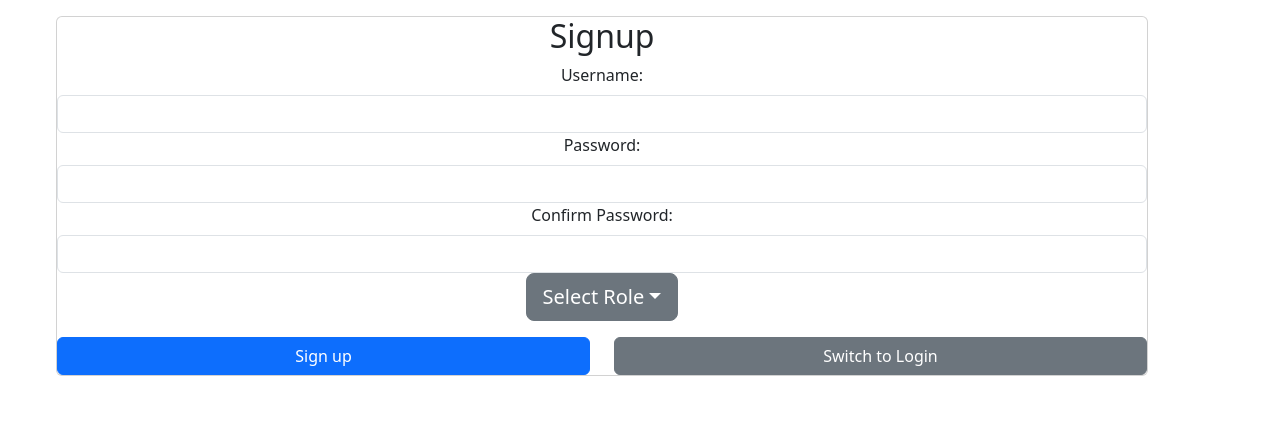
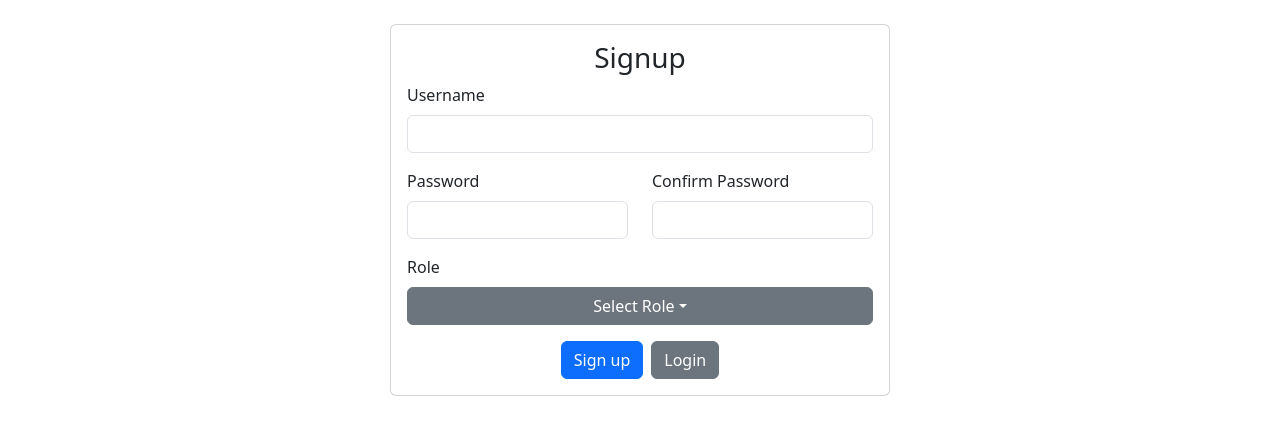
Before and after one commit to Takalakaa/storypointforecast, a React (Create React App) app in the folder story-point-forcast-client/: page /signup in a window 1280 px wide. Shown: the top 434 px of the page. Built offline with nearby package versions, Linux system fonts and the light colour scheme.

Commit message:
ui improvements, improving assessment page

```diff
--- a/story-point-forcast-client/src/Authentication/loginPage.js
+++ b/story-point-forcast-client/src/Authentication/loginPage.js
@@ -1,12 +1,23 @@
-import React, { useState } from 'react';
-import { Col, Form, Card, Button } from 'reactstrap';
-import { useNavigate } from 'react-router-dom';
+import React, { useState } from "react";
+import {
+  Container,
+  Card,
+  CardBody,
+  Form,
+  FormGroup,
+  Label,
+  Input,
+  Button,
+  Row,
+  Col,
+} from "reactstrap";
+import { useNavigate } from "react-router-dom";
 
 export default function Login({ onLogin }) {
   const baseUrl = "http://localhost:5000";
-  const [username, setUsername] = useState('');
-  const [password, setPassword] = useState('');
-  const navigate = useNavigate(); // Navigation hook
+  const [username, setUsername] = useState("");
+  const [password, setPassword] = useState("");
+  const navigate = useNavigate();
 
   const handleSubmit = async (event) => {
     event.preventDefault();
@@ -14,19 +25,19 @@ export default function Login({ onLogin }) {
   };
 
   const login = async () => {
-    let route = baseUrl + "/login";
+    let route = `${baseUrl}/login`;
     try {
       const response = await fetch(route, {
-        method: 'POST',
+        method: "POST",
         headers: { "Content-Type": "application/json" },
-        body: JSON.stringify({ name: username, password: password, action: "login" })
+        body: JSON.stringify({ name: username, password, action: "login" }),
       });
 
       if (response.status === 200) {
         const data = await response.json();
         if (data !== 0) {
-          onLogin(data); // Set token in Router.js
-          navigate("/"); // Redirect to home after login
+          onLogin(data);
+          navigate("/");
         }
       } else {
         console.error("Login failed:", response.status);
@@ -37,30 +48,46 @@ export default function Login({ onLogin }) {
   };
 
   return (
-    <Card>
-      <Col style={styles.container}>
-        <h2>Login</h2>
-        <Form onSubmit={handleSubmit} style={styles.form}>
-          <div style={styles.inputGroup}>
-            <label htmlFor="username">Username:</label>
-            <input type="text" id="username" value={username} onChange={(e) => setUsername(e.target.value)} required />
-          </div>
-          <div style={styles.inputGroup}>
-            <label htmlFor="password">Password:</label>
-            <input type="password" id="password" value={password} onChange={(e) => setPassword(e.target.value)} required />
-          </div>
-          <button type="submit" style={styles.button}>Login</button>
-        </Form>
+    <Container className="mt-4">
+      <Card style={{ maxWidth: "500px", margin: "auto" }}>
+        <CardBody>
+          <h3 className="text-center">Login</h3>
+          <Form onSubmit={handleSubmit}>
+            <FormGroup className="mb-3">
+              <Label htmlFor="username">Username</Label>
+              <Input
+                type="text"
+                id="username"
+                value={username}
+                onChange={(e) => setUsername(e.target.value)}
+                required
+              />
+            </FormGroup>
 
-        <Button color="link" onClick={() => navigate("/signup")} style={styles.signupButton}>
-          Don't have an account? Sign Up
-        </Button>
-      </Col>
-    </Card>
+            <FormGroup className="mb-3">
+              <Label htmlFor="password">Password</Label>
+              <Input
+                type="password"
+                id="password"
+                value={password}
+                onChange={(e) => setPassword(e.target.value)}
+                required
+              />
+            </FormGroup>
+
+            <Row className="text-center">
+              <Col>
+                <Button type="submit" color="primary" className="me-2">
+                  Login
+                </Button>
+                <Button color="secondary" onClick={() => navigate("/signup")}>
+                  Sign Up
+                </Button>
+              </Col>
+            </Row>
+          </Form>
+        </CardBody>
+      </Card>
+    </Container>
   );
 }
-
-const styles = {
-  container: { display: 'flex', flexDirection: 'column', alignItems: 'center' },
-  signupButton: { marginTop: '10px', textDecoration: 'underline', cursor: 'pointer' }
-};
--- a/story-point-forcast-client/src/Authentication/signupPage.js
+++ b/story-point-forcast-client/src/Authentication/signupPage.js
@@ -1,128 +1,171 @@
-import React, { useState } from 'react';
-import { Col, Form, Card, Button, Row, Dropdown, DropdownItem, DropdownMenu, DropdownToggle, Label, Input, Modal, ModalHeader, ModalBody, Container } from 'reactstrap';
-import { useNavigate } from 'react-router-dom';
+import React, { useState } from "react";
+import {
+    Container,
+    Card,
+    CardBody,
+    Form,
+    FormGroup,
+    Label,
+    Input,
+    Button,
+    Row,
+    Col,
+    Dropdown,
+    DropdownItem,
+    DropdownMenu,
+    DropdownToggle,
+    Modal,
+    ModalHeader,
+    ModalBody,
+} from "reactstrap";
+import { useNavigate } from "react-router-dom";
 
 export default function Signup({ onLogin }) {
     const baseUrl = "http://localhost:5000";
-  const [username, setUsername] = useState('');
-  const [password, setPassword] = useState('');
-  const [confirm_password, setConfirmPassword] = useState('');
+    const [username, setUsername] = useState("");
+    const [password, setPassword] = useState("");
+    const [confirmPassword, setConfirmPassword] = useState("");
     const [role, setRole] = useState(null);
     const [dropdownOpen, setDropdownOpen] = useState(false);
     const [passwordModalOpen, setPasswordModalOpen] = useState(false);
     const [errorModalOpen, setErrorModalOpen] = useState(false);
-  const navigate = useNavigate(); // Hook for navigation
+    const navigate = useNavigate();
 
-  const toggle = () => setDropdownOpen(!dropdownOpen);
-  const passwordModalToggle = () => setPasswordModalOpen(!passwordModalOpen);
-  const errorModalToggle = () => setErrorModalOpen(!errorModalOpen);
+    const toggleDropdown = () => setDropdownOpen(!dropdownOpen);
+    const togglePasswordModal = () => setPasswordModalOpen(!passwordModalOpen);
+    const toggleErrorModal = () => setErrorModalOpen(!errorModalOpen);
 
     const handleSubmit = async (event) => {
         event.preventDefault();
+        if (!role) {
+            alert("Please select a role before signing up.");
+            return;
+        }
         signup();
     };
 
     const signup = async () => {
-    if (confirm_password !== password) {
-        passwordModalToggle();
+        if (password !== confirmPassword) {
+            togglePasswordModal();
             return;
         }
-    let route = baseUrl + "/signup";
+        const route = `${baseUrl}/signup`;
         const response = await fetch(route, {
-        method: 'POST',
+            method: "POST",
             headers: { "Content-type": "application/json; charset=UTF-8" },
-        body: JSON.stringify({ name: username, password: password, role: role }),
+            body: JSON.stringify({ name: username, password, role }),
         });
 
         if (response.status === 200) {
             console.log("Signup successful");
             loginAfterSignup();
         } else if (response.status === 201) {
-        errorModalToggle();
+            toggleErrorModal();
         }
     };
 
     const loginAfterSignup = async () => {
-    const route = baseUrl + "/login";
+        const route = `${baseUrl}/login`;
         const response = await fetch(route, {
-      method: 'POST',
+            method: "POST",
             headers: { "Content-type": "application/json; charset=UTF-8" },
-      body: JSON.stringify({ name: username, password: password, action: "login" }),
+            body: JSON.stringify({ name: username, password, action: "login" }),
         });
 
         if (response.status === 200) {
             const data = await response.json();
             if (data !== 0) {
-          onLogin(data); // Set token in Router.js
-          // FIX THIS
-          navigate("/"); // Redirect to assessment after login
+                onLogin(data);
+                navigate("/");
             }
         } else {
-      errorModalToggle(); // Handle error if login fails
+            toggleErrorModal();
         }
     };
 
     return (
-    <Container>
-        <Card>
-        <Col>
-            <h2>Signup</h2>
+        <Container className="mt-4">
+            <Card style={{ maxWidth: "500px", margin: "auto" }}>
+                <CardBody>
+                    <h3 className="text-center">Signup</h3>
                     <Form onSubmit={handleSubmit}>
+                        <FormGroup className="mb-3">
+                            <Label htmlFor="username">Username</Label>
+                            <Input
+                                type="text"
+                                id="username"
+                                value={username}
+                                onChange={(e) => setUsername(e.target.value)}
+                                required
+                            />
+                        </FormGroup>
+
                         <Row>
-                    <Col>
-                        <Label htmlFor="username">Username:</Label>
-                        <Input type="text" id="username" value={username} onChange={(e) => setUsername(e.target.value)} required />
+                            <Col sm="12" md="6">
+                                <FormGroup className="mb-3">
+                                    <Label htmlFor="password">Password</Label>
+                                    <Input
+                                        type="password"
+                                        id="password"
+                                        value={password}
+                                        onChange={(e) => setPassword(e.target.value)}
+                                        required
+                                    />
+                                </FormGroup>
+                            </Col>
+                            <Col sm="12" md="6">
+                                <FormGroup className="mb-3">
+                                    <Label htmlFor="confirm-password">Confirm Password</Label>
+                                    <Input
+                                        type="password"
+                                        id="confirm-password"
+                                        value={confirmPassword}
+                                        onChange={(e) => setConfirmPassword(e.target.value)}
+                                        required
+                                    />
+                                </FormGroup>
                             </Col>
                         </Row>
-                <Row>
-                    <Col>
-                        <Label htmlFor="password">Password:</Label>
-                        <Input type="password" id="password" value={password} onChange={(e) => setPassword(e.target.value)} required />
-                    </Col>
-                </Row>
-                <Row>
-                    <Col>
-                        <Label htmlFor="confirm-password">Confirm Password:</Label>
-                        <Input type="password" id="confirm-password" value={confirm_password} onChange={(e) => setConfirmPassword(e.target.value)} required />
-                    </Col>
-                </Row>
-                <Row>
-                    <Col>
-                        <Dropdown isOpen={dropdownOpen} toggle={toggle}>
-                            <DropdownToggle caret size="lg">
-                                {role || 'Select Role'}
+
+                        <FormGroup className="mb-3">
+                            <Label>Role</Label>
+                            <Dropdown isOpen={dropdownOpen} toggle={toggleDropdown}>
+                                <DropdownToggle caret color="secondary" block>
+                                    {role || "Select Role"}
                                 </DropdownToggle>
                                 <DropdownMenu>
                                     <DropdownItem onClick={() => setRole("Admin")}>Admin</DropdownItem>
-                                <DropdownItem onClick={() => setRole("Project Manager")}>Project Manager</DropdownItem>
+                                    <DropdownItem onClick={() => setRole("Project Manager")}>
+                                        Project Manager
+                                    </DropdownItem>
                                     <DropdownItem onClick={() => setRole("Developer")}>Developer</DropdownItem>
                                 </DropdownMenu>
                             </Dropdown>
-                    </Col>
-                </Row>
-                <Row className="mt-3">
+                        </FormGroup>
+
+                        <Row className="text-center">
                             <Col>
-                        <Button type="submit" color="primary" block>Sign up</Button>
-                    </Col>
-                    <Col>
-                        <Button color="secondary" block onClick={() => navigate('/login')}>
-                            Switch to Login
+                                <Button type="submit" color="primary" className="me-2">
+                                    Sign up
+                                </Button>
+                                <Button color="secondary" onClick={() => navigate("/login")}>
+                                    Login
                                 </Button>
                             </Col>
                         </Row>
                     </Form>
-        </Col>
+                </CardBody>
             </Card>
 
-        {/* Modals for error handling */}
-        <Modal isOpen={passwordModalOpen} toggle={passwordModalToggle}>
-            <ModalHeader toggle={passwordModalToggle}>Passwords do not match</ModalHeader>
+            <Modal isOpen={passwordModalOpen} toggle={togglePasswordModal}>
+                <ModalHeader toggle={togglePasswordModal}>Passwords do not match</ModalHeader>
                 <ModalBody>Looks like your passwords do not match, please try again.</ModalBody>
             </Modal>
-        <Modal isOpen={errorModalOpen} toggle={errorModalToggle}>
-            <ModalHeader toggle={errorModalToggle}>User already exists</ModalHeader>
+
+            <Modal isOpen={errorModalOpen} toggle={toggleErrorModal}>
+                <ModalHeader toggle={toggleErrorModal}>User already exists</ModalHeader>
                 <ModalBody>A user by that name with that role already exists.</ModalBody>
             </Modal>
         </Container>
     );
-};
+}
--- a/story-point-forcast-client/src/assessment/AssessmentPage.js
+++ b/story-point-forcast-client/src/assessment/AssessmentPage.js
@@ -1,61 +1,115 @@
-import React, { useState } from "react";
+import React, { useState, useEffect } from "react";
+import {
+    Container,
+    Card,
+    Row,
+    Col,
+    Form,
+    Label,
+    Input,
+    Button,
+    FormGroup
+} from "reactstrap";
 
 const AssessmentPage = () => {
     const [text, setText] = useState('');
     const [tags, setTags] = useState({});
-
     const [skillLevel, setSkillLevel] = useState(0);
     const [editTag, setEditTag] = useState('');
 
+    useEffect(() => {
+        // First try loading from skills db, otherwise start initial assessment
+
+        const skills = sessionStorage.getItem('skills');
+        if (skills) {
+            setTags(JSON.parse(skills));
+        }
+    }, []);
+
+    useEffect(() => {
+        if (Object.keys(tags).length > 0) {
+            sessionStorage.setItem('skills', JSON.stringify(tags));
+        } else {
+            sessionStorage.removeItem('skills');
+        }
+    }, [tags]);
+
+
     const handleKeyDown = (e) => {
-        if ((e.key === 'Enter')) {
-            if (editTag.length !== 0) { // Validate that its numbers 1-5 only
-                tags[editTag] = skillLevel;
-                setTags({...tags});
+        if (e.key === 'Enter') {
+            if (editTag.length !== 0) {
+                const level = parseInt(skillLevel, 10);
+                if (level >= 0 && level <= 5) {
+                    setTags(prevTags => ({ ...prevTags, [editTag]: level }));
                     setSkillLevel(0);
                     setEditTag('');
+                    sessionStorage.setItem('skills', JSON.stringify(tags));
+                } else {
+                    alert("Skill level must be between 0 and 5");
+                }
             } else if (text.trim() !== '') {
-                setTags({...tags, [text.trim()] : 0});
+                setTags(prevTags => ({ ...prevTags, [text.trim()]: 0 }));
                 setText('');
+                sessionStorage.setItem('skills', JSON.stringify(tags));
             }
         }
     };
 
     const removeTag = (tag) => {
-        const updatedTags = { ...tags };
+        setTags(prevTags => {
+            const updatedTags = { ...prevTags };
             delete updatedTags[tag];
-        setTags(updatedTags);
+            return updatedTags;
+        });
     };
 
     return (
-        <div>
-            <input
+        <Container>
+            <Card body className="p-4">
+                <h3 className="text-center">Tag Input</h3>
+                <Form>
+                    <FormGroup>
+                        <Label for="tagInput">Enter tags and press Enter:</Label>
+                        <Input
                             type="text"
+                            id="tagInput"
                             value={text}
-                placeholder="Enter tags, separated by commas or press Enter"
+                            placeholder="Enter tags"
                             onChange={(e) => setText(e.target.value)}
                             onKeyDown={handleKeyDown}
-                style={{width: "400px"}}
                         />
-            <div>
+                    </FormGroup>
+                    <Row>
+                        <Col>
+                            <h5 className="mt-3">Tags</h5>
                             {Object.keys(tags).map((tag) => (
-                    <div key={tag}>
-                        {tag + " : "}
-                        { tag !== editTag ?
-                            tags[tag] :
-                            <input // This is not working
-                                type="text"
-                                value={text}
+                                <Row key={tag} className="align-items-center mb-2">
+                                    <Col>
+                                        <strong>{tag}:</strong>
+                                        {editTag === tag ? (
+                                            <Input
+                                                type="number"
+                                                value={skillLevel}
                                                 onChange={(e) => setSkillLevel(e.target.value)}
                                                 onKeyDown={handleKeyDown}
+                                                min="0"
+                                                max="5"
                                             />
-                        }
-                        <button onClick={() => removeTag(tag)}>x</button>
-                        <button onClick={() => setEditTag(tag)}>/</button>
-                    </div>
+                                        ) : (
+                                            ` ${tags[tag]}`
+                                        )}
+                                    </Col>
+                                    <Col xs="auto">
+                                        <Button size="sm" color="warning" onClick={() => { setEditTag(tag); setSkillLevel(tags[tag]); }}>Edit</Button>
+                                        <Button size="sm" color="danger" className="ms-2" onClick={() => removeTag(tag)}>Remove</Button>
+                                    </Col>
+                                </Row>
                             ))}
-            </div>
-        </div>
+                        </Col>
+                    </Row>
+                </Form>
+            </Card>
+        </Container>
     );
 };
 
--- a/story-point-forcast-client/src/dashboard/Router.js
+++ b/story-point-forcast-client/src/dashboard/Router.js
@@ -36,8 +36,8 @@ const RouterComponent = () => {
   };
 
   const handleRole = useCallback((role) => {
-    const accessLevelConfig = {"Developer": 1, "Project Manager": 2, "Admin": 3}
-    if(accessLevelConfig[role] != null) {
+    const accessLevelConfig = { "Developer": 1, "Project Manager": 2, "Admin": 3 }
+    if (accessLevelConfig[role] != null) {
       setAccessLevel(accessLevelConfig[role]);
       setUserRole(role);
     } else {
@@ -58,14 +58,14 @@ const RouterComponent = () => {
       setUserName(savedName);
       handleRole(savedRole);
     } else if (window.location.pathname === "/signup") {
-        // Do nothing
+      // Do nothing
     } else {
       navigate("/login"); // Redirect to /login if no token
     }
   }, [navigate, handleRole]);
 
   return (
-    <div className="container">
+    <div>
       {!hideNavbar && <MainNavbar token={token} accessLevel={accessLevel} onLogout={handleLogout} />}
       <Routes>
         <Route path="/" element={<TestDisplay text={"HOME"} />} />
--- a/story-point-forcast-client/src/styles.css
+++ b/story-point-forcast-client/src/styles.css
@@ -1,16 +1,15 @@
 /* styles.css */
-* {
-    box-sizing: border-box;
-  }
+/* * {
+    text-align: center;
+  } */
 
   body {
     margin: 0;
   }
 
-  .container {
-    margin: 1rem;
-    text-align: center;
-  }
+  /* .container {
+
+  } */
 
   .nav {
     background-color: #333;
```
Also changed, not shown: story-point-forcast-client/src/dashboard/Navbar.js (+40 -26 lines), story-point-forcast-client/src/dashboard/skillsDisplay.js (+117 -10 lines). Lines whose indentation alone changed are shown as unchanged.
